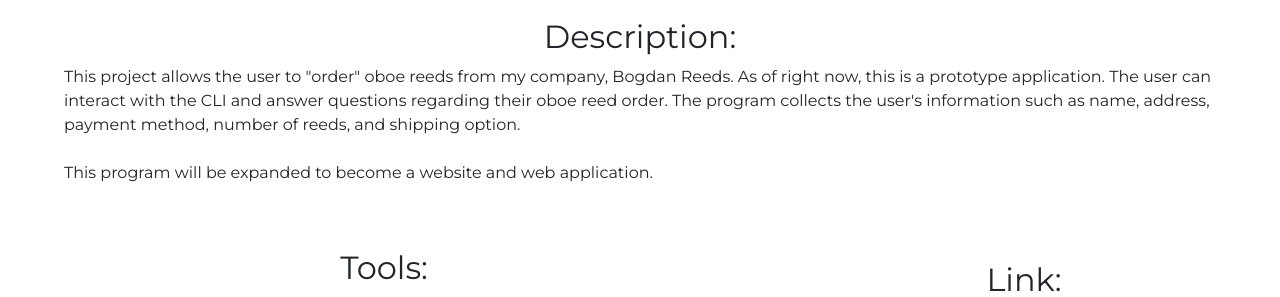
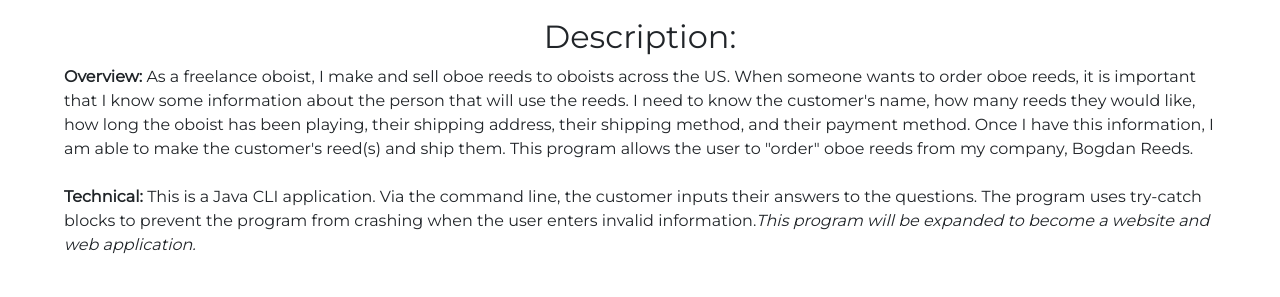
Before and after one commit to clairebogdan/portfolio, a React (Create React App) app: page /bogdanreeds in a window 1280 px wide. Shown: the part 1436-1733 px from the top of the page. Built offline with nearby package versions, Linux system fonts and the light colour scheme; the HTML template or start-up script is replaced by a standard one.

Commit message:
updated descriptions

```diff
--- a/src/components/pages/AppointmentManager.js
+++ b/src/components/pages/AppointmentManager.js
@@ -22,25 +22,26 @@
 
             <div className='description-box'>
                 <h2><center>Description:</center></h2>
-                <p><strong>Overview: </strong>This application was created in order to help a person
-                or business manage their appointments with their customers. Users are required to
+                <p><strong>Overview: </strong>This application helps people or
+                businesses manage their appointments with their customers. Users are required to
                 login using credentials that match the database. Once logged in, the user can see
-                a calendar of scheduled appointments for specific customers. Users have the following
-                options: Add a new customer, Modify or delete existing customers, Add a new appointment,
-                Modify or delete existing appointments, and create reports.
+                a list of scheduled appointments for specific customers. Users are able to
+                add a new customer, modify or delete existing customers, add a new appointment,
+                modify or delete existing appointments, and create reports.
 
                 <br/><br/>
                 <strong>Technical: </strong>This Java/JavaFX application was built using NetBeans. The GUI
-                was constructed with the help of SceneBuilder. When the user runs the application, the local
+                was constructed via SceneBuilder. When the user runs the application, the local
                 computer's language is detected. If the computer's language is set to Spanish, the login screen
                 will translate itself to Spanish. Otherwise, the text will be in English. When logging in, the
                 user's input for username and password is looked for in the MySQL database. If a match is found, then
                 the user is allowed to proceed. While in the main application, the user can INSERT INTO the database
                 by clicking Add Customer or Add Appointment and filling out the required information. The user can
                 UPDATE the database tables by clicking Modify Customer or Modify Appointment and changing appropriate
-                information. The Reports page allows the user to generate 3 different reports based on the data.
-                Generating a report runs a SELECT statement against the database and shows the results to the user in
-                a textarea.</p>
+                information. Users can also DELETE customers and appointments from the database when on the
+                "Modify Customer" or "Modify Appointment" pages. The Reports page allows the user to generate
+                3 different reports based on the data. Generating a report runs a SELECT statement against the
+                database and shows the results to the user in a textarea.</p>
             </div>
 
             <div className='tools-links'>
--- a/src/components/pages/BogdanReeds.js
+++ b/src/components/pages/BogdanReeds.js
@@ -28,13 +28,21 @@
 
         <div className='description-box'>
             <h2><center>Description:</center></h2>
-            <p>This project allows the user to "order" oboe reeds from my
-                company, Bogdan Reeds. As of right now, this is a prototype application.
-                The user can interact with the CLI and answer questions regarding their
-                oboe reed order. The program collects the user's information such as
-                name, address, payment method, number of reeds, and shipping option.
+            <p><strong>Overview: </strong>As a freelance oboist, I make and sell oboe reeds to
+                oboists across the US. When someone wants to order oboe reeds, it is important
+                that I know some information about the person that will use the reeds. I need to
+                know the customer's name, how many reeds they would like, how long the oboist has been playing,
+                their shipping address, their shipping method, and their payment
+                method. Once I have this information, I am able to make the customer's reed(s) and
+                ship them. This program allows the user to "order" oboe reeds from my
+                company, Bogdan Reeds.
                 <br/><br/>
-                This program will be expanded to become a website and web application.
+                <strong>Technical: </strong>This is a Java CLI application.
+                Via the command line, the customer inputs their answers
+                to the questions. The program uses try-catch blocks to prevent the
+                program from crashing when the user enters invalid information.
+                <i>This program will be expanded to become a website
+                and web application.</i>
             </p>
         </div>
 
--- a/src/components/pages/Chatbot.js
+++ b/src/components/pages/Chatbot.js
@@ -22,28 +22,33 @@
 
         <div className='description-box'>
             <h2><center>Description:</center></h2>
-            <p>The "WGU Computer Science Career Services Bot" is a chatbot I created using pandorabots and AIML.
-                Once you type a greeting (like "hello" or "hi") to the chatbot, the chatbot will respond
+            <p><strong>Overview: </strong>The "WGU Computer Science Career Services Bot" was created to
+                help a hypothetical Computer Science advisor handle her increase of students.
+                She had more students than usual, and she was getting too many emails that had very simple answers. To
+                help decrease her email load, she needed a chatbot to handle many of the common questions that
+                her students asked her as an advisor.
+
+                <strong>Technical: </strong>
+                The chatbot was created using Pandorabots and AIML. Once you type a greeting (like "hello" or "hi") to the chatbot, the chatbot responds
                 with the following menu options: Take Career Path Quiz, See Career Path Options, Interview
                 Advice, and Schedule an Appointment.
                 <br/><br/>
                 <strong>Take Career Path Quiz: </strong>This quiz is intended to help users/students find out
-                what career path to take once finished with their CS degree. The user responds to the chatbot's
-                prompts by clicking answer choices that they align with the most. Essentially, the quiz works like
-                a decision tree. Once the user has arrived at their answer, they can click the link (provided by the chatbot)
-                to learn more about that career path, retake the quiz, or return to the main menu.
+                what career to pursue once finished with their CS degree. The user responds to the chatbot's
+                prompts by clicking answer choices that they align with the most. The quiz works like
+                a decision tree. Once the user has arrived at their answer, they can click a link
+                to learn more about that career, retake the quiz, or return to the main menu.
                 <br/><br/>
-                <strong>See Career Path Options: </strong>Instead of taking the quiz, the chatbot will give the user
+                <strong>See Career Path Options: </strong>Instead of taking the quiz, the chatbot gives the user
                 links to all of the career path options.
                 <br/><br/>
-                <strong>Interview Advice: </strong>The chatbot will give the user links to websites that feature
+                <strong>Interview Advice: </strong>The chatbot gives the user links to websites that feature
                 useful interview advice/tips.
                 <br/><br/>
-                <strong>Schedule an Appointment: </strong>The chatbot will give the user timeslots to choose from for
-                their appointment. Once the user clicks a time, the chatbot will ask for the user's WGU email address.
-                If the email address is not a WGU email address, the chatbot will reject the appointment scheduling.
-
-                  </p>
+                <strong>Schedule an Appointment: </strong>The chatbot gives the user timeslots to choose from for
+                their appointment. Once the user clicks a time, the chatbot asks for the user's WGU email address.
+                If the email address is not a WGU email address, the chatbot rejects the appointment scheduling.
+                </p>
         </div>
 
         <div className='tools-links'>
--- a/src/components/pages/Hurricane.js
+++ b/src/components/pages/Hurricane.js
@@ -25,7 +25,7 @@
 
         <div className='description-box'>
             <h2><center>Description:</center></h2>
-            <p><strong>Fictional Scenario: </strong>Hurricane Catherine (Category 5) severely damaged the coast of Charleston, South Carolina.
+            <p><strong>Overview: (fictional scenario) </strong>Hurricane Catherine (Category 5) severely damaged the coast of Charleston, South Carolina.
                 There are multiple fallen trees, downed powerlines, and large pieces of debris in the coastal
                 communities. The iClean robot’s task is to clean up small pieces of
                 debris (not shown in simulation) while gathering information about the larger debris objects
@@ -41,8 +41,8 @@
                 is located, thus specifying where to send specific types of clean-up crews.
                 <br/><br/>
                 <strong>Technical: </strong>Using the CoppeliaSim software, I followed one of the CoppeliaSim tutorials to
-                create a "BubbleRob". Then, I edited this BubbleRob (renamed "iClean") to include more sensors. I had to
-                edit the code slightly to prevent the iClean from bumping into things while moving backwards. Lastly, I added
+                create a "BubbleRob". Then, I edited this BubbleRob (renamed "iClean") to include more sensors. I
+                edited the code to prevent the iClean from bumping into things while moving backwards. I added
                 cubiods to the scene to represent downed powerlines, trees, and large debris objects. The iClean has cameras
                 that allow the user to see the scene from the iClean's point of view. The iClean moves automatically and avoids
                 bumping into debris.</p>
--- a/src/components/pages/InstrumentCalc.js
+++ b/src/components/pages/InstrumentCalc.js
@@ -22,16 +22,17 @@
 
         <div className='description-box'>
             <h2><center>Description:</center></h2>
-            <p>Back when I was a band director, I remember constantly having to recalculate
-                my beginning band numbers. The instrumentation of the beginning band is integral
-                for achieving a balanced sound in the band program.
-                Planning for the instrumentation was difficult due to the constantly changing
-                beginning band numbers. My principal would tell me that I would have
-                70 new beginners one week, then 170 the next week!
+            <p><strong>Overview: </strong>As a former middle school band director, I know the
+                importance of having a "balanced" beginning band. Having the correct
+                number of students on each instrument is important to achieve this balanced sound.
+                However, the prediction for the number of students joining beginning band constantly
+                changes. Every time the prediction would change, I would have to recalculate the numbers
+                by hand. To solve this problem, I created an application that takes in the user's number of students
+                for their beginner band and calculates how many students should be assigned to each instrument. Using this
+                application is <i>much</i> faster than doing the calculations by hand.
                 <br/><br/>
-                This app is designed to help band directors quickly calculate the
-                instrumentation of the beginner band.
-                There are 3 options:
+                <strong>Technical: </strong>This is a Python/Flask web application deployed on Heroku. The user inputs a
+                number (total number of students that will be in their beginner band) and selects one of the following options:
                 <br/><br/>
                 <strong>Full instrumentation</strong> - uses Scott Rush's "Habits of a Middle School Band Director"
                 instrumentation percentages
@@ -40,6 +41,8 @@
                 specialty instruments
                 <br/>
                 <strong>Categorical instrumentation</strong> - only includes general instrument categories
+                <br/><br/>
+                When the user clicks submit, the instrumentation is calculated and is shown to the user.
                 </p>
         </div>
 
```
